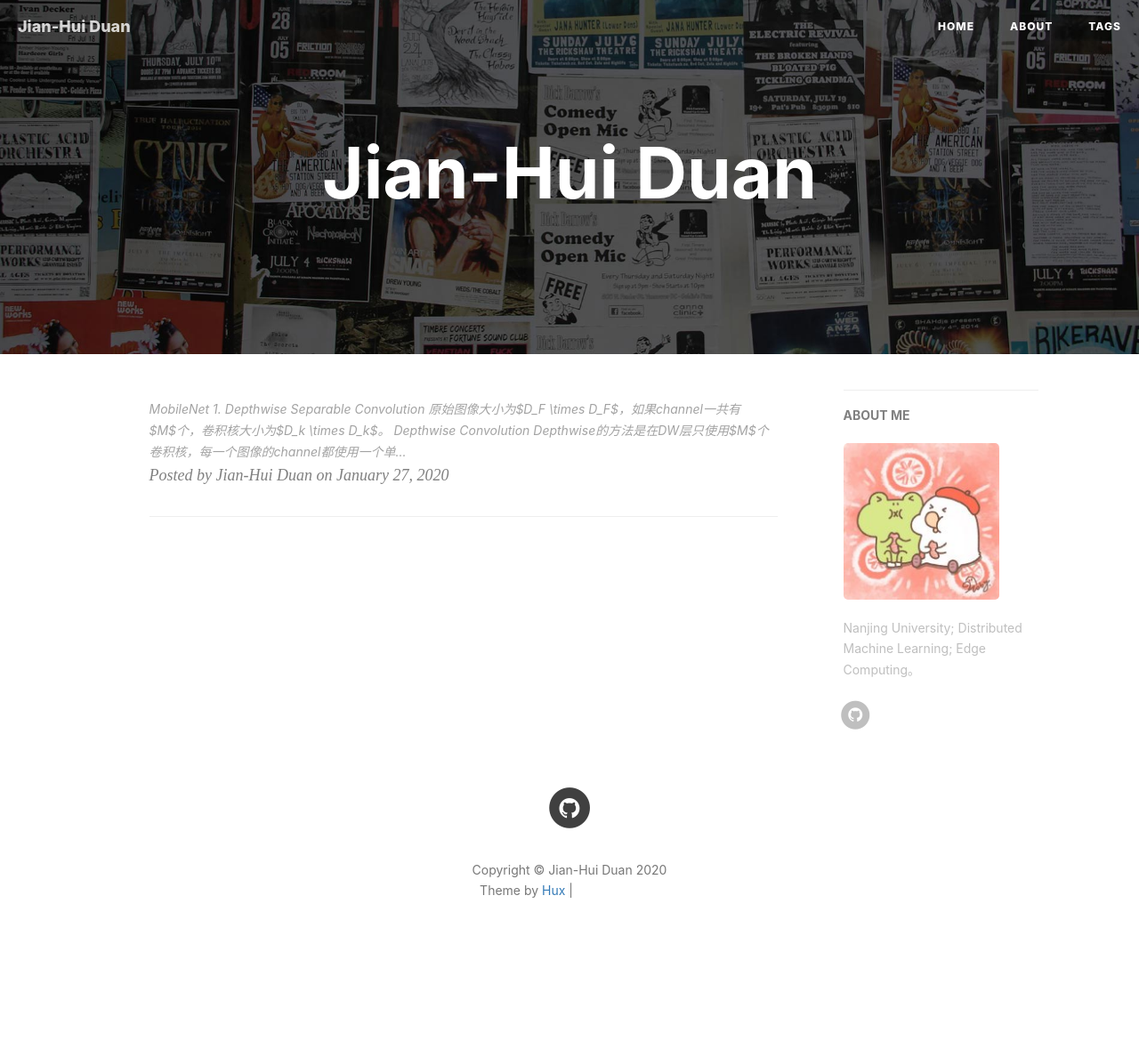
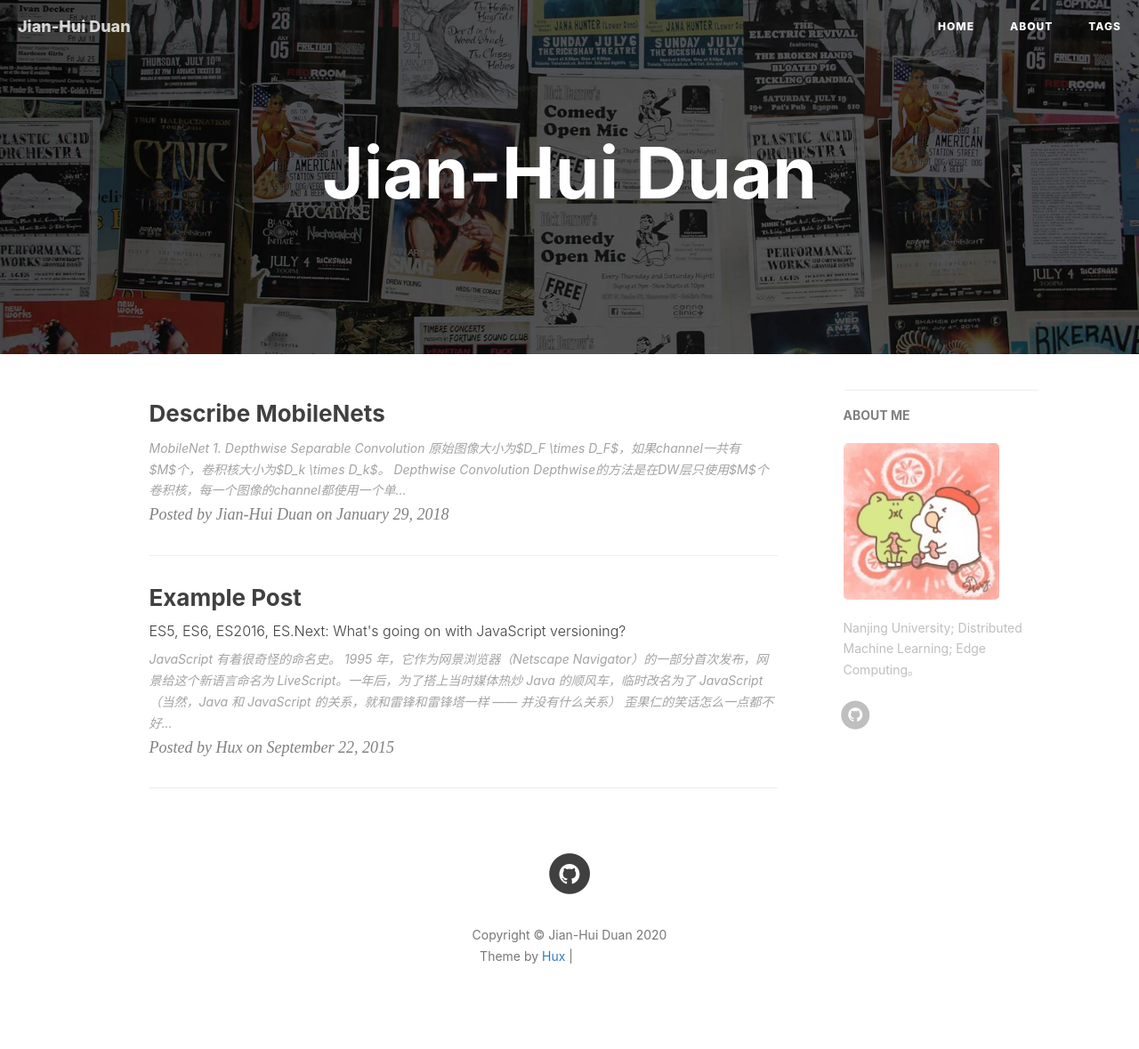
Before and after one commit to EnzoDuan/EnzoDuan.github.io, a Jekyll site: the page built from index.html, in a window 1280 px wide. Shown: the whole page at 89% size. Built offline with Jekyll 4.4.1, drawn with Linux system fonts in a browser that asks for light colours; nearby versions of some CDN libraries; the list of posts is cut into pages by our own code; comment, search, counter and statistics services are not loaded; before the commit the page ends 1105 px from its top, so only the background shows below that; part of the change alters nothing that is shown; grey boxes are pictures that could not be loaded.

Commit message:
test-posts-2

```diff
--- /dev/null
+++ b/_posts/2015-09-22-js-version.markdown
@@ -0,0 +1,66 @@
+---
+layout:     post
+title:      "Example Post"
+subtitle:   "ES5, ES6, ES2016, ES.Next: What's going on with JavaScript versioning?"
+date:       2015-09-22
+author:     "Hux"
+header-img: "img/post-bg-js-version.jpg"
+tags:
+    - 前端开发
+    - JavaScript
+    - 翻译
+---
+
+
+JavaScript 有着很奇怪的命名史。
+
+1995 年，它作为网景浏览器（Netscape Navigator）的一部分首次发布，网景给这个新语言命名为 LiveScript。一年后，为了搭上当时媒体热炒 Java 的顺风车，临时改名为了 JavaScript *（当然，Java 和 JavaScript 的关系，就和雷锋和雷锋塔一样 —— 并没有什么关系）*
+
+![java-javascript](/img/in-post/post-js-version/javascript-java.jpg)
+<small class="img-hint">歪果仁的笑话怎么一点都不好笑</small>
+
+> 译者注：[wikipedia 的 JavaScript 词条](https://en.wikipedia.org/wiki/JavaScript#History) 更详细的叙述了这段历史
+
+1996 年，网景将 JavaScript 提交给 [ECMA International（欧洲计算机制造商协会）](http://www.ecma-international.org/) 进行标准化，并最终确定出新的语言标准，它就是 ECMAScript。自此，ECMAScript 成为所有 JavaScript 实现的基础，不过，由于 JavaScript 名字的历史原因和市场原因（很显然 ECMAScript 这个名字并不令人喜欢……），现实中我们只用 ECMAScript 称呼标准，平时都还是使用 JavaScript 来称呼这个语言。
+
+
+> 术语（译者注）：
+>
+> * *标准（Standard）*： 用于定义与其他事物区别的一套规则
+> * *实现（Implementation）*： 某个标准的具体实施/真实实践
+
+
+不过，JavaScript 开发者们并不怎么在乎这些，因为在诞生之后的 15 年里，ECMAScript 并没有多少变化，而且现实中的很多实现都已经和标准大相径庭。其实在第一版的 ECMAScript 发布后，很快又跟进发布了两个版本，但是自从 1999 年 ECMAScript 3 发布后，十年内都没有任何改动被成功添加到官方规范里。取而代之的，是各大浏览器厂商们争先进行自己的语言拓展，web 开发者们别无选择只能去尝试并且支持这些 API。即使是在 2009 年 ECMAScript 5 发布之后，仍然用了数年这些新规范才得到了浏览器的广泛支持，可是大部分开发者还是写着 ECMAScript 3 风格的代码，并不觉得有必要去了解这些规范。
+
+> 译者注：[ECMAScript 第四版草案](https://en.wikipedia.org/wiki/ECMAScript#4th_Edition_.28abandoned.29)由于太过激进而被抛弃，Adobe 的 [ActionScript 3.0](https://en.wikipedia.org/wiki/ActionScript) 是 ECMAScript edition 4 的唯一实现（ Flash 差点就统一 Web 了）
+
+到了 2012 年，事情突然开始有了转变。大家开始推动停止对旧版本 IE 浏览器的支持，用 ECMAScript 5 (ES5) 风格来编写代码也变得更加可行。与此同时，一个新的 ECMAScript 规范也开始启动。到了这时，大家开始逐渐习惯以对 ECMAScript 规范的版本支持程度来形容各种 JavaScript 实现。在正式被指名为 ECMAScript 第 6 版 (ES6) 之前，这个新的标准原本被称为 ES.Harmony（和谐）。2015 年，负责制定 ECMAScript 规范草案的委员会 TC39 决定将定义新标准的制度改为一年一次，这意味着每个新特性一旦被批准就可以添加，而不像以往一样，规范只有在整个草案完成，所有特性都没问题后才能被定稿。因此，ECMAScript 第 6 版在六月份公布之前，又被重命名为了 ECMAScript 2015（ES2015）
+
+目前，仍然有很多新的 JavaScript 特性或语法正在提议中，包括 [decorators（装饰者）](https://github.com/wycats/javascript-decorators)，[async-await（async-await 异步编程模型）](https://github.com/lukehoban/ecmascript-asyncawait) 和 [static class properties（静态类属性）](https://github.com/jeffmo/es-class-properties)。它们通常被称为 ES7，ES2016 或者 ES.Next 的特性，不过实际上它们只能被称作提案或者说可能性，毕竟 ES2016 的规范还没有完成，有可能全部都会引入，也有可能一个都没有。TC39 把一个提案分为 4 个阶段，你可以在 [Babel 的官网](https://babeljs.io/docs/usage/experimental/) 上查看各个提案目前都在哪个阶段了。
+
+所以，我们该如何使用这一大堆术语呢？下面的列表或许能帮助到你：
+
+* **ECMAScript**：一个由 ECMA International 进行标准化，TC39 委员会进行监督的语言。通常用于指代标准本身。
+* **JavaScript**：ECMAScript 标准的各种实现的最常用称呼。这个术语并不局限于某个特定版本的 ECMAScript 规范，并且可能被用于任何不同程度的任意版本的 ECMAScript 的实现。
+* **ECMAScript 5 (ES5)**：ECMAScript 的第五版修订，于 2009 年完成标准化。这个规范在所有现代浏览器中都相当完全的实现了。
+* **ECMAScript 6 (ES6) / ECMAScript 2015 (ES2015)**：ECMAScript 的第六版修订，于 2015 年完成标准化。这个标准被部分实现于大部分现代浏览器。可以查阅[这张兼容性表](http://kangax.github.io/compat-table/es6/)来查看不同浏览器和工具的实现情况。
+* **ECMAScript 2016**：预计的第七版 ECMAScript 修订，计划于明年夏季发布。这份规范具体将包含哪些特性还没有最终确定
+* **ECMAScript Proposals**：被考虑加入未来版本 ECMAScript 标准的特性与语法提案，他们需要经历五个阶段：Strawman（稻草人），Proposal（提议），Draft（草案），Candidate（候选）以及 Finished （完成）。
+
+在这整个 Blog 中，我将把目前的 ECMAScript 版本称作 ES6（因为这是大部分开发者最习以为常的），把明年的规范称作 ES2016（因为，与 ES6/ES2015 不同，这个名字将在整个标准化过程中沿用）并且将那些还没有成为 ECMAScript 定稿或草案的未来语言概念称为 ECMAScript 提案或者 JavaScript 提案。我将尽我所能在任何可能引起困惑的场合沿用这篇文章。
+
+#### 一些资源
+
+
+
+* TC39 的 [Github 仓库](https://github.com/tc39/ecma262)上可以看到所有目前公开的提案
+* 如果你还不熟悉 ES6，Babel 有一个[很不错的特性概览](https://babeljs.io/docs/learn-es2015/)
+* 如果你希望深入 ES6，这里有两本很不错的书： Axel Rauschmayer 的 [Exploring ES6](http://exploringjs.com/)和 Nicholas Zakas 的 [Understanding ECMAScript 6](https://leanpub.com/understandinges6)。Axel 的博客 [2ality](http://www.2ality.com/) 也是很不错的 ES6 资源
+
+<img class="shadow" width="320" src="/img/in-post/post-js-version/keep-calm-and-learn-javascript.png" />
+<small class="img-hint">来学 JavaScript 吧！</small>
+
+#### 著作权声明
+
+本文译自 [ES5, ES6, ES2016, ES.Next: What's going on with JavaScript versioning?](http://benmccormick.org/2015/09/14/es5-es6-es2016-es-next-whats-going-on-with-javascript-versioning/)
+译者 [黄玄](http://weibo.com/huxpro)，首次发布于 [Hux Blog](http://huangxuan.me)，转载请保留以上链接
```
Also changed, not shown: _posts/2018-04-14-Mobilenet.markdown (+0 -2 lines).
